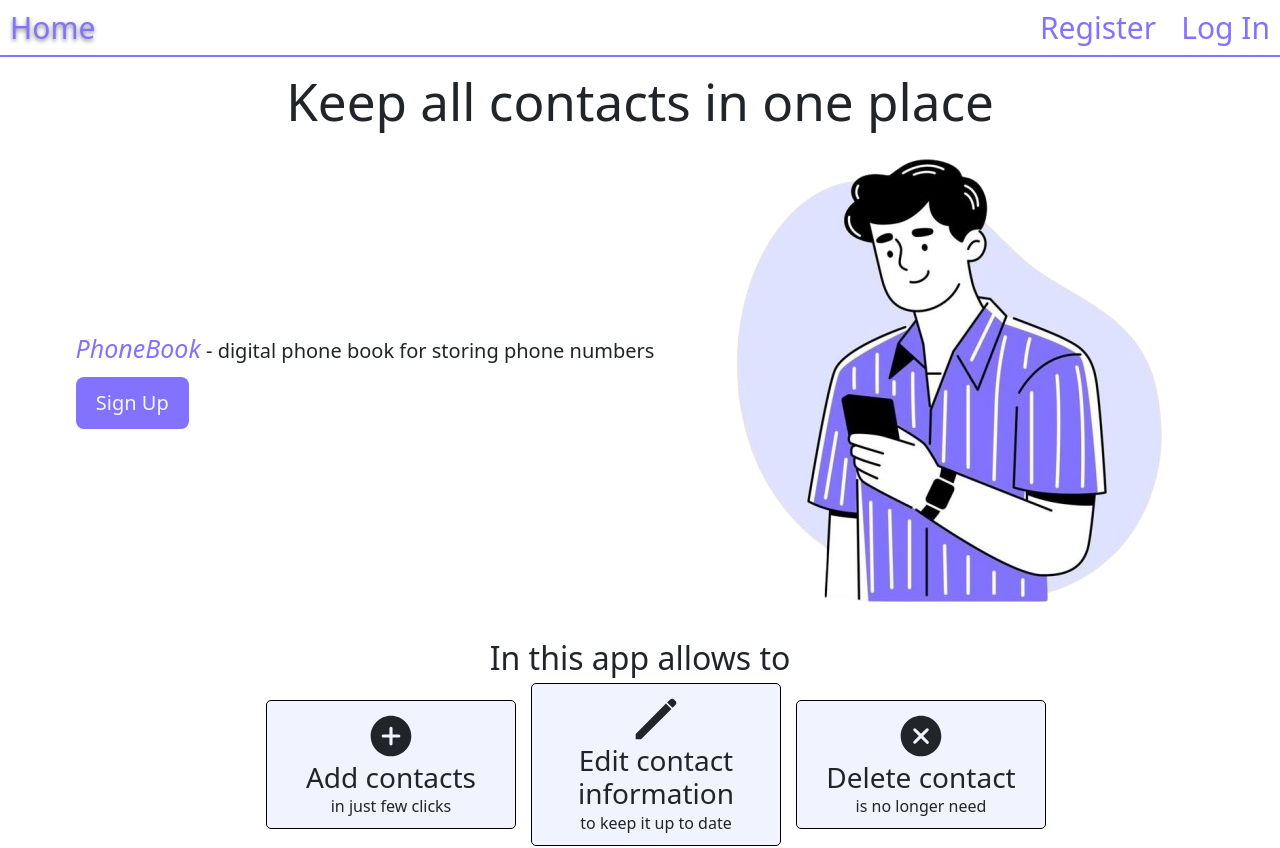
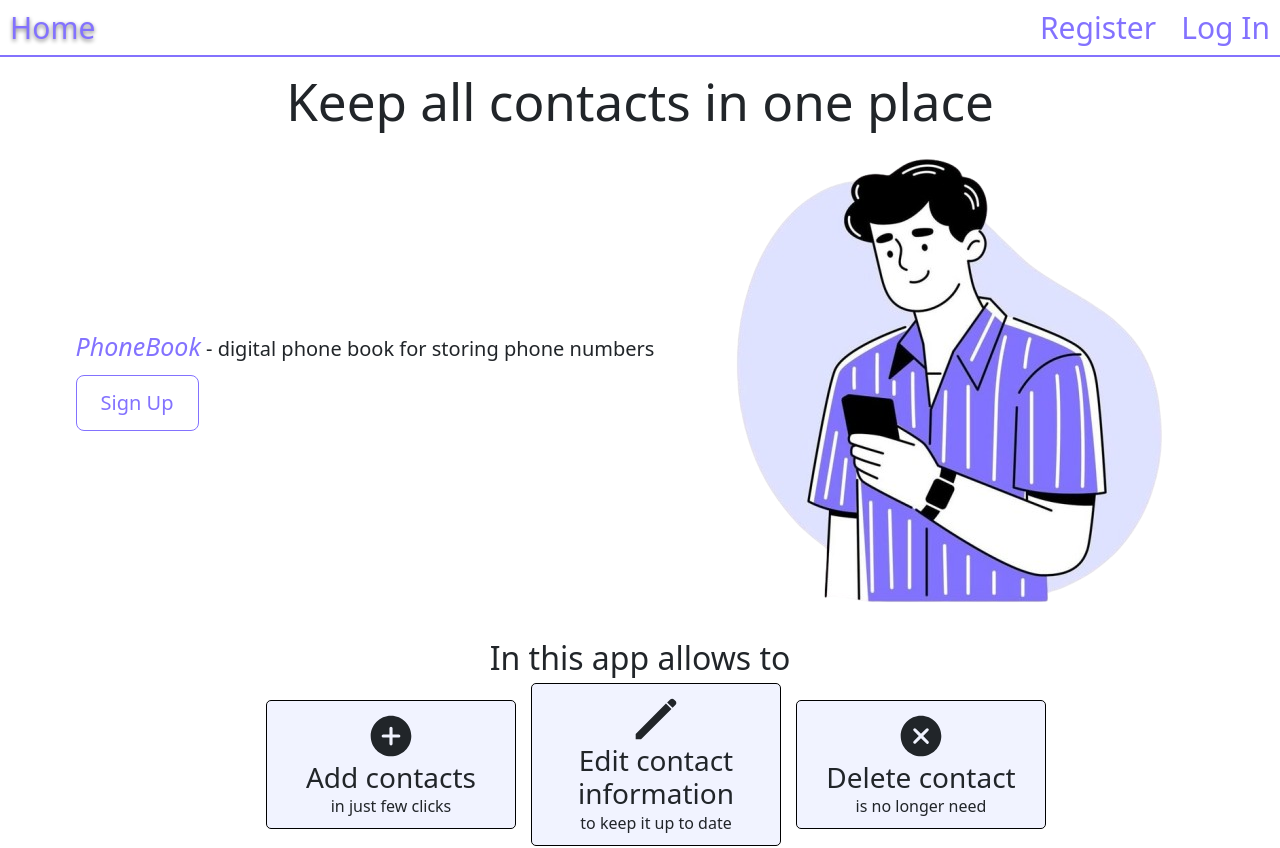
Before and after one commit to anstshaT/goit-react-hw-08, a React (Vite) app: page / in a window 1280 px wide. Shown: the top 848 px of the page. Built offline with nearby package versions, Linux system fonts and the light colour scheme; the HTML template or start-up script is replaced by a standard one.

Commit message:
Update home page btn

```diff
--- a/src/components/introductionHome/IntroductionHome.jsx
+++ b/src/components/introductionHome/IntroductionHome.jsx
@@ -14,11 +14,11 @@ const IntroductionHome = () => {
           storing phone numbers
         </p>
         {!isLoggedIn && (
-          <button type="click" className={s.btn}>
-            <Link to="/register" className={s.btnText}>
+          <Link to="/register">
+            <button type="click" className={s.btn}>
               Sign Up
-            </Link>
-          </button>
+            </button>
+          </Link>
         )}
       </div>
       <img src="/src/image/img_1.png" alt="man with phone in hand" />
--- a/src/components/introductionHome/IntroductionHome.module.css
+++ b/src/components/introductionHome/IntroductionHome.module.css
@@ -16,20 +16,20 @@
 }
 
 .btn {
-  background-color: #8372fe;
-  transition: background-color 200ms linear, border 200ms linear;
+  font-size: 20px;
+  color: #8372fe;
+  text-decoration: none;
+  background-color: transparent;
+  transition: background-color 200ms linear, border 200ms linear,
+    color 200ms linear;
   margin-top: 10px;
+  border: 1px solid #8372fe;
 }
 
 .btn:hover {
-  background-color: #6254cd;
+  background-color: #8372fe;
   border: 1px solid black;
-}
-
-.btnText {
-  font-size: 20px;
   color: aliceblue;
-  text-decoration: none;
 }
 
 .joinText {
```
